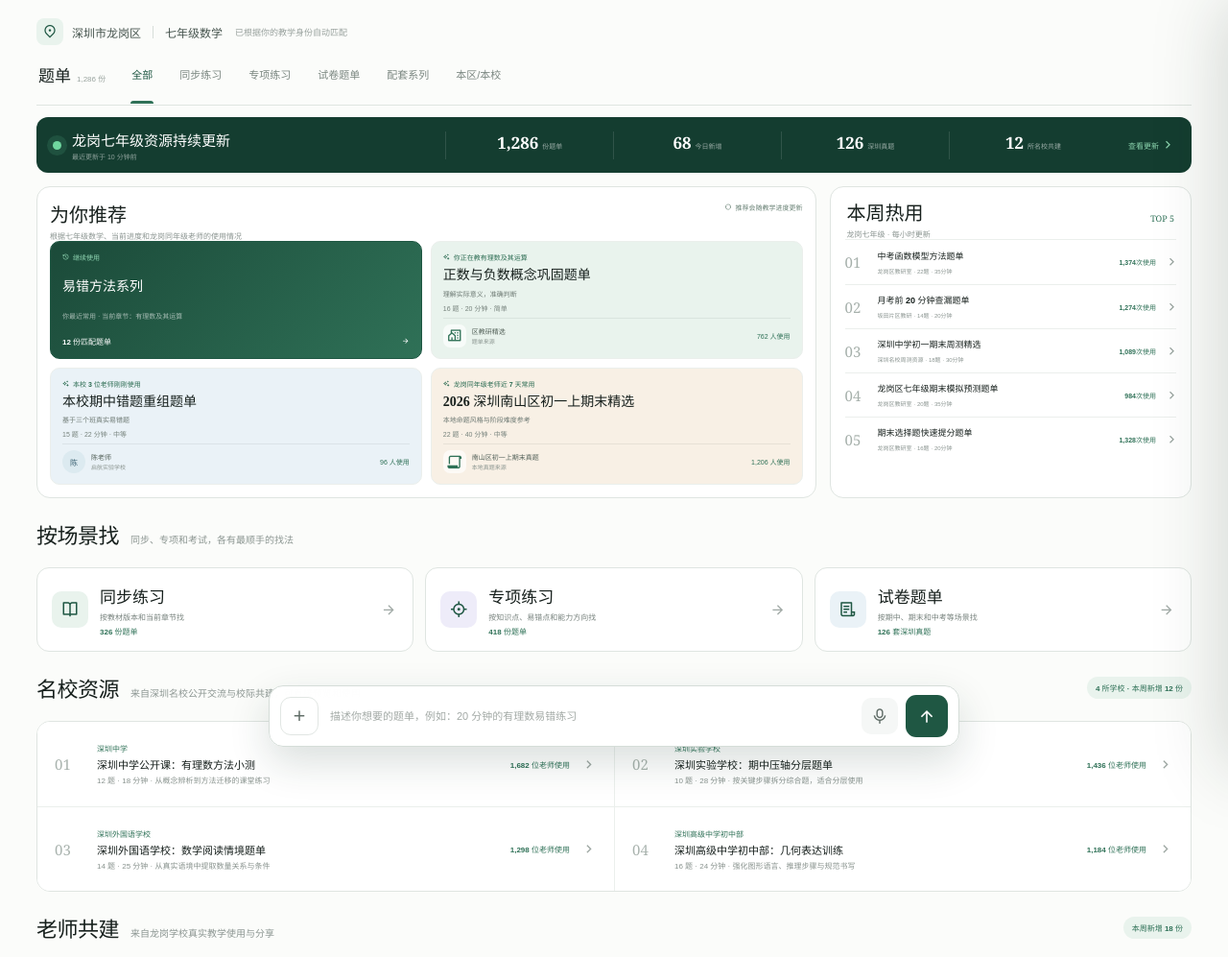
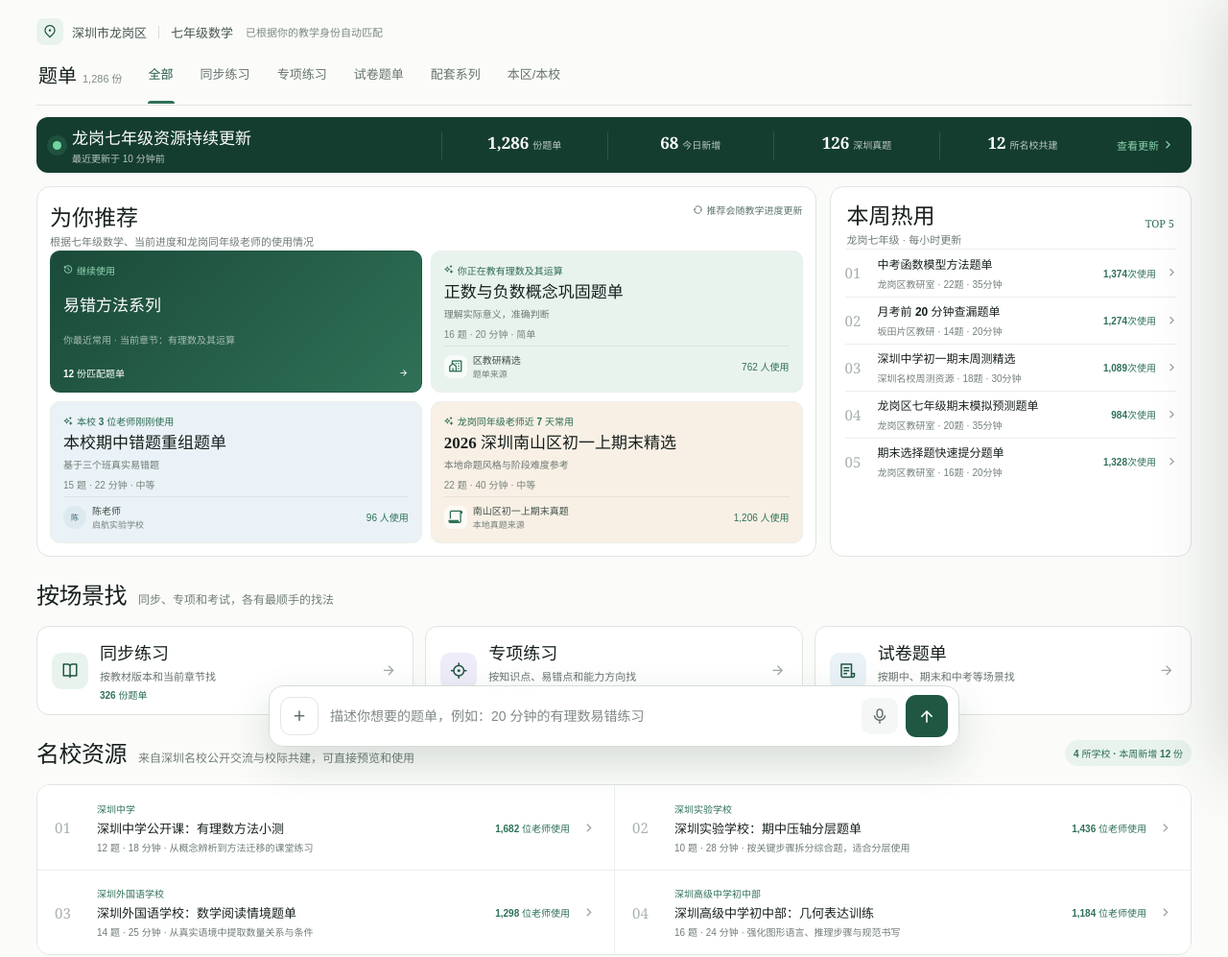
Before and after one commit to djxky/feixiang-question-bank-demo, a website built with Vite: page index.html in a window 1280 px wide. Shown: the top 997 px of the page at 96% size. Built offline with nearby package versions, Linux system fonts and the light colour scheme.

Commit message:
Improve question bank homepage readability

```diff
--- a/styles.css
+++ b/styles.css
@@ -793,3 +793,223 @@ h1 {
   .update-strip-stat:nth-of-type(n+4) { display: none; }
   .personalized-first-screen { grid-template-columns: 1fr; }
 }
+
+/* Homepage readability pass: keep the dense resource rhythm without microscopic copy */
+:root {
+  --muted: #717d77;
+}
+
+.context-identity {
+  font-size: 13px;
+}
+.context-identity small {
+  color: #7d8883;
+  font-size: 11px;
+}
+
+.category-tabs-head b {
+  font-size: 20px;
+}
+.category-tabs-head span {
+  color: #7f8a85;
+  font-size: 11px;
+}
+.category-tabs button {
+  color: #66736d !important;
+  font-size: 13px !important;
+}
+
+.update-strip-title b {
+  font-size: 17px;
+}
+.update-strip-title small {
+  color: rgba(255,255,255,.7);
+  font-size: 10px;
+}
+.update-strip-stat span {
+  color: rgba(255,255,255,.72);
+  font-size: 10px;
+}
+.local-update-strip > button {
+  font-size: 11px;
+}
+
+.personalized-heading h2,
+.compact-hot-ranking h2 {
+  font-size: 23px;
+}
+.personalized-heading p,
+.compact-hot-ranking p {
+  color: #6f7b75;
+  font-size: 11px;
+  line-height: 1.45;
+}
+.personalized-heading > span {
+  color: #5e756a;
+  font-size: 10px;
+}
+.continue-series-card,
+.recommend-card {
+  min-height: 120px;
+  padding: 12px 13px;
+}
+.continue-label,
+.recommend-reason {
+  font-size: 10px;
+}
+.continue-series-card > strong,
+.recommend-card > strong {
+  font-size: 17px;
+  line-height: 1.3;
+}
+.continue-series-card > small,
+.recommend-focus {
+  font-size: 10px;
+  line-height: 1.4;
+}
+.continue-series-card > span:last-child,
+.recommend-meta {
+  font-size: 10px;
+}
+.recommend-source b {
+  color: #435149;
+  font-size: 10px;
+}
+.recommend-source small {
+  color: #748079;
+  font-size: 9px;
+}
+.recommend-footer > em {
+  font-size: 10px;
+}
+
+.compact-hot-ranking > header > span {
+  font-size: 11px;
+}
+.compact-hot-ranking .compact-row {
+  min-height: 49px;
+}
+.compact-hot-ranking .compact-main b {
+  font-size: 12px;
+}
+.compact-hot-ranking .compact-main small {
+  color: #748079;
+  font-size: 10px;
+}
+.compact-hot-ranking .compact-row strong {
+  font-size: 10px;
+}
+
+.shelf-title h2 {
+  font-size: 24px;
+}
+.shelf-title p {
+  color: #717d77;
+  font-size: 12px;
+}
+.view-all {
+  font-size: 12px;
+}
+
+.task-entry-grid b {
+  font-size: 18px;
+}
+.task-entry-grid small {
+  color: #68746e;
+  font-size: 11px;
+}
+.task-entry-grid em {
+  font-size: 10px;
+}
+
+.school-proof {
+  font-size: 10px;
+}
+.school-resource-main em {
+  font-size: 10px;
+}
+.school-resource-main b {
+  font-size: 13px;
+}
+.school-resource-main small {
+  color: #6f7b75;
+  font-size: 10px;
+}
+.famous-school-row > strong {
+  font-size: 10px;
+}
+
+.teacher-contribution-main small {
+  font-size: 10px;
+}
+.teacher-contribution-main b {
+  font-size: 13px;
+}
+.teacher-contribution-main em {
+  color: #6f7b75;
+  font-size: 10px;
+}
+
+.card-reason {
+  font-size: 10px;
+}
+.signal-badge {
+  font-size: 9px;
+}
+.card-cover h3 {
+  font-size: 20px;
+}
+.card-focus {
+  color: #52605a;
+  font-size: 11px;
+}
+.card-meta {
+  font-size: 11px;
+}
+.teacher-source b,
+.resource-source b,
+.resource-source .series-link {
+  color: #435149;
+  font-size: 10px;
+}
+.teacher-source small,
+.resource-source small {
+  color: #748079;
+  font-size: 9px;
+}
+.teacher-source em {
+  font-size: 9px;
+}
+.card-usage {
+  font-size: 10px;
+}
+
+.batch-mark {
+  font-size: 10px;
+}
+.load-sentinel p {
+  font-size: 11px;
+}
+
+.ai-quick-input {
+  font-size: 14px;
+}
+.ai-quick-input::placeholder {
+  color: #7f8984;
+}
+
+@media (max-width: 600px) {
+  .category-tabs button {
+    font-size: 12px !important;
+  }
+  .personalized-heading h2,
+  .compact-hot-ranking h2 {
+    font-size: 21px;
+  }
+  .shelf-title h2 {
+    font-size: 22px;
+  }
+  .shelf-title p {
+    font-size: 11px;
+  }
+}
```
